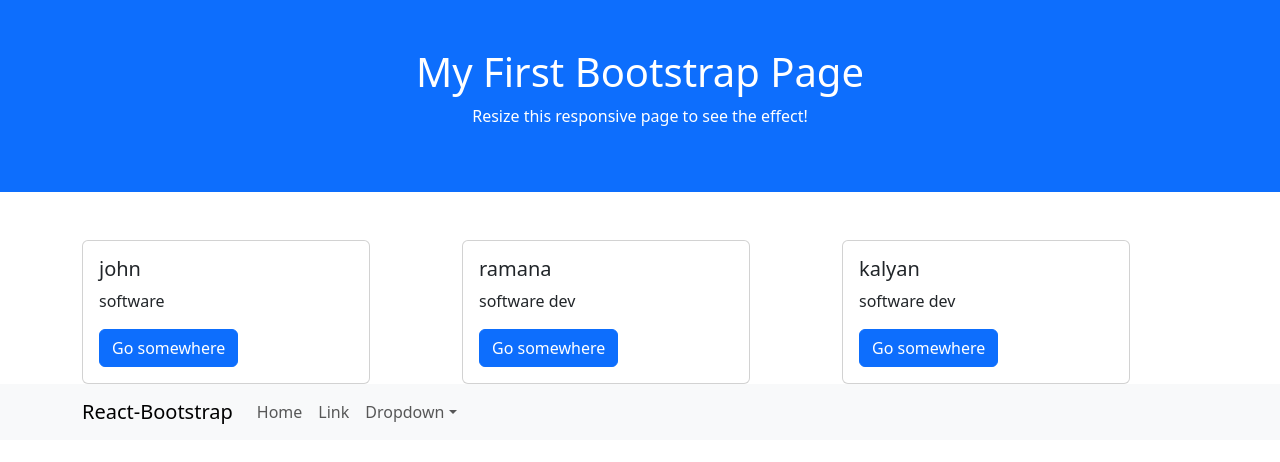
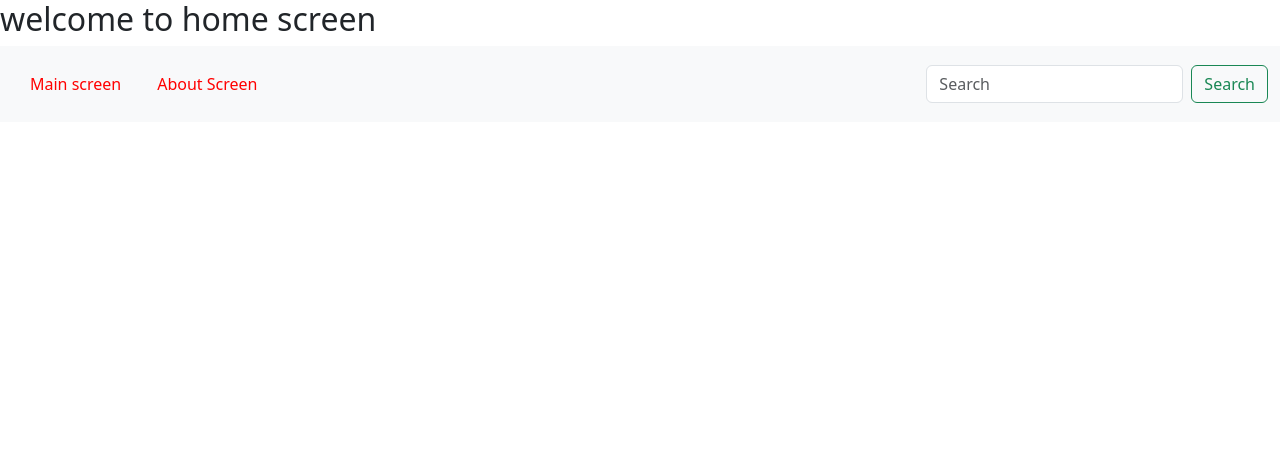
Before and after one commit to KalyanRamDev0/vite-react, a React (Vite) app: page / in a window 1280 px wide. Shown: the top 462 px of the page. Built offline with nearby package versions, Linux system fonts and the light colour scheme.

Commit message:
navigations

```diff
--- a/package.json
+++ b/package.json
@@ -13,7 +13,8 @@
     "bootstrap": "^5.3.3",
     "react": "^18.3.1",
     "react-bootstrap": "^2.10.4",
-    "react-dom": "^18.3.1"
+    "react-dom": "^18.3.1",
+    "react-router-dom": "^6.26.1"
   },
   "devDependencies": {
     "@eslint/js": "^9.8.0",
--- /dev/null
+++ b/src/components/screens/about-screen.jsx
@@ -0,0 +1,22 @@
+import NavBar from "../../navbar/navbars"
+
+
+
+
+
+
+
+const AboutScreen=()=>{
+    return(
+<>
+<h2>welcome to about screen</h2>
+<NavBar/>
+
+
+
+</>
+
+
+    )
+}
+export default AboutScreen
--- /dev/null
+++ b/src/components/screens/home-screens.jsx
@@ -0,0 +1,24 @@
+import NavBar from "../../navbar/navbars"
+
+
+
+
+
+
+
+
+
+const HomeScreen=()=>{
+    return(
+<>
+<h2>welcome to home screen</h2>
+<NavBar/>
+
+
+
+</>
+
+
+    )
+}
+export default HomeScreen
--- a/src/main.jsx
+++ b/src/main.jsx
@@ -1,11 +1,12 @@
 import { StrictMode } from 'react'
 import { createRoot } from 'react-dom/client'
-import App from './App.jsx'
+//import App from './App.jsx'
 import './index.css'
 import 'bootstrap/dist/css/bootstrap.min.css';
+import NavigationStack from './navigations/navigation-stack.jsx'
 
 createRoot(document.getElementById('root')).render(
   <StrictMode>
-    <App/>
+  <NavigationStack/>
   </StrictMode>,
 )
--- /dev/null
+++ b/src/navbar/navbars.jsx
@@ -0,0 +1,78 @@
+import { NavLink } from "react-bootstrap"
+// import { Link } from "react-router-dom"
+
+
+
+
+
+const NavBar=()=>{
+    const linkStyle={textDecoration:"none",color:"red"}
+    const liStyle={margin:"10px"}
+    return(
+
+
+
+
+        <nav className="navbar navbar-expand-lg navbar-light bg-light">
+  <div className="container-fluid">
+
+    <button
+      className="navbar-toggler"
+      type="button"
+      data-bs-toggle="collapse"
+      data-bs-target="#navbarSupportedContent"
+      aria-controls="navbarSupportedContent"
+      aria-expanded="false"
+      aria-label="Toggle navigation"
+    >
+      <span className="navbar-toggler-icon" />
+    </button>
+    <div className="collapse navbar-collapse" id="navbarSupportedContent">
+      <ul className="navbar-nav me-auto mb-2 mb-lg-0">
+        <li className="nav-item" style={liStyle}>
+          <NavLink style={linkStyle} to={"/"}>Main screen</NavLink>
+        </li>
+        <li className="nav-item">
+
+        </li>
+        <li className="nav-item dropdown" style={liStyle}>
+          <NavLink style={linkStyle} to={"/about"}>About Screen</NavLink>
+          <ul className="dropdown-menu" aria-labelledby="navbarDropdown">
+            <li>
+              <a className="dropdown-item" href="#">
+                Action
+              </a>
+            </li>
+            <li>
+
+            </li>
+            <li>
+              <hr className="dropdown-divider" />
+            </li>
+            <li>
+
+            </li>
+          </ul>
+        </li>
+        <li className="nav-item">
+
+        </li>
+      </ul>
+      <form className="d-flex">
+        <input
+          className="form-control me-2"
+          type="search"
+          placeholder="Search"
+          aria-label="Search"
+        />
+        <button className="btn btn-outline-success" type="submit">
+          Search
+        </button>
+      </form>
+    </div>
+  </div>
+</nav>
+
+    )
+}
+export default NavBar
--- /dev/null
+++ b/src/navigations/navigation-stack.jsx
@@ -0,0 +1,33 @@
+import { BrowserRouter, Routes , Route } from "react-router-dom"
+import HomeScreen from "../components/screens/home-screens"
+import AboutScreen from "../components/screens/about-screen"
+
+
+
+
+
+
+
+const NavigationStack=()=>{
+    return(
+<BrowserRouter>
+
+<Routes>
+<Route path="/" element={<HomeScreen/>}></Route>
+<Route path="/about" element={<AboutScreen/>}></Route>
+
+
+
+
+
+</Routes>
+</BrowserRouter>
+
+       )
+
+
+    }
+
+
+
+export default NavigationStack
```
Also changed, not shown: 1 other file (tests, documents, lock files or other folders).
